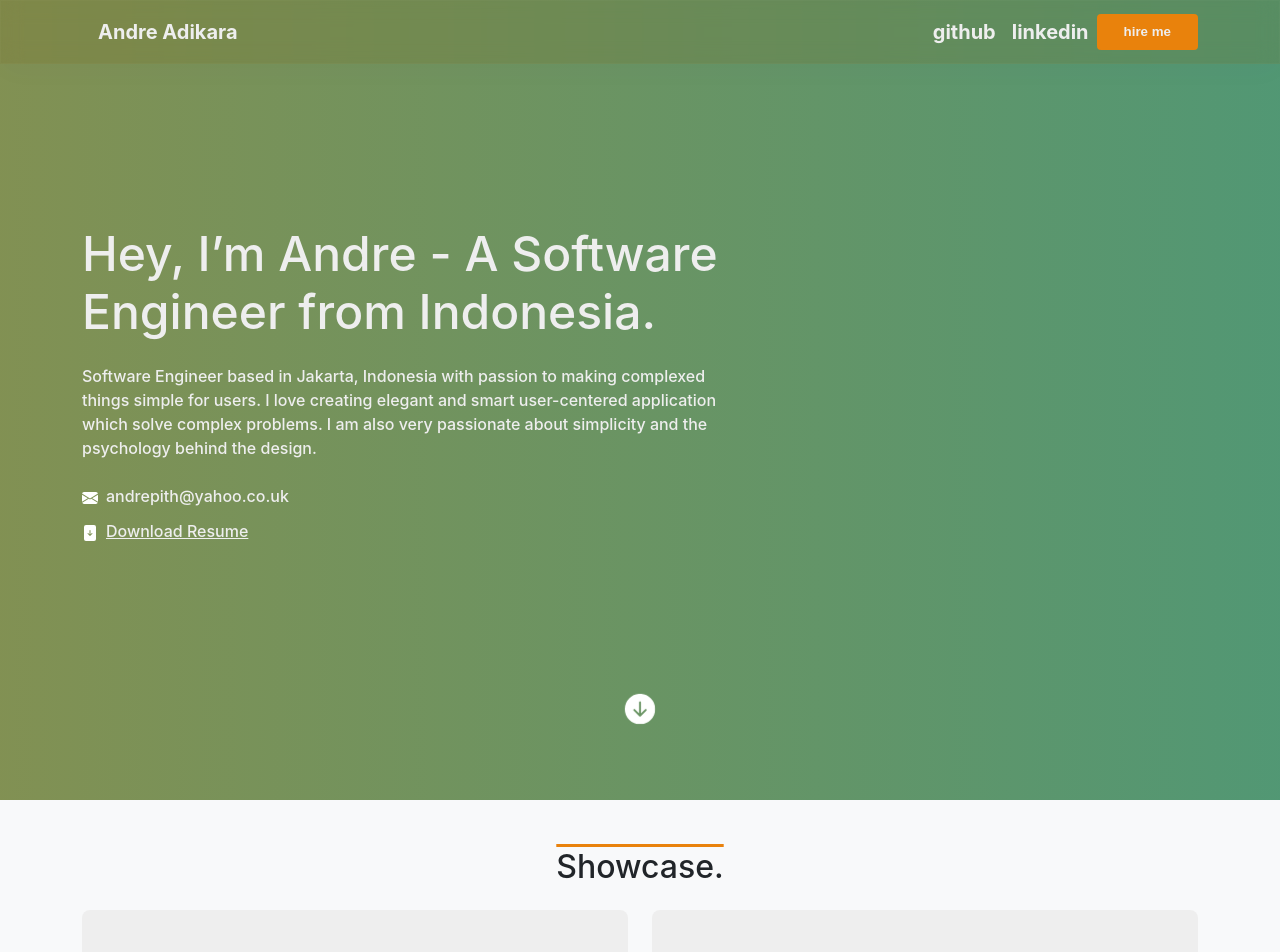
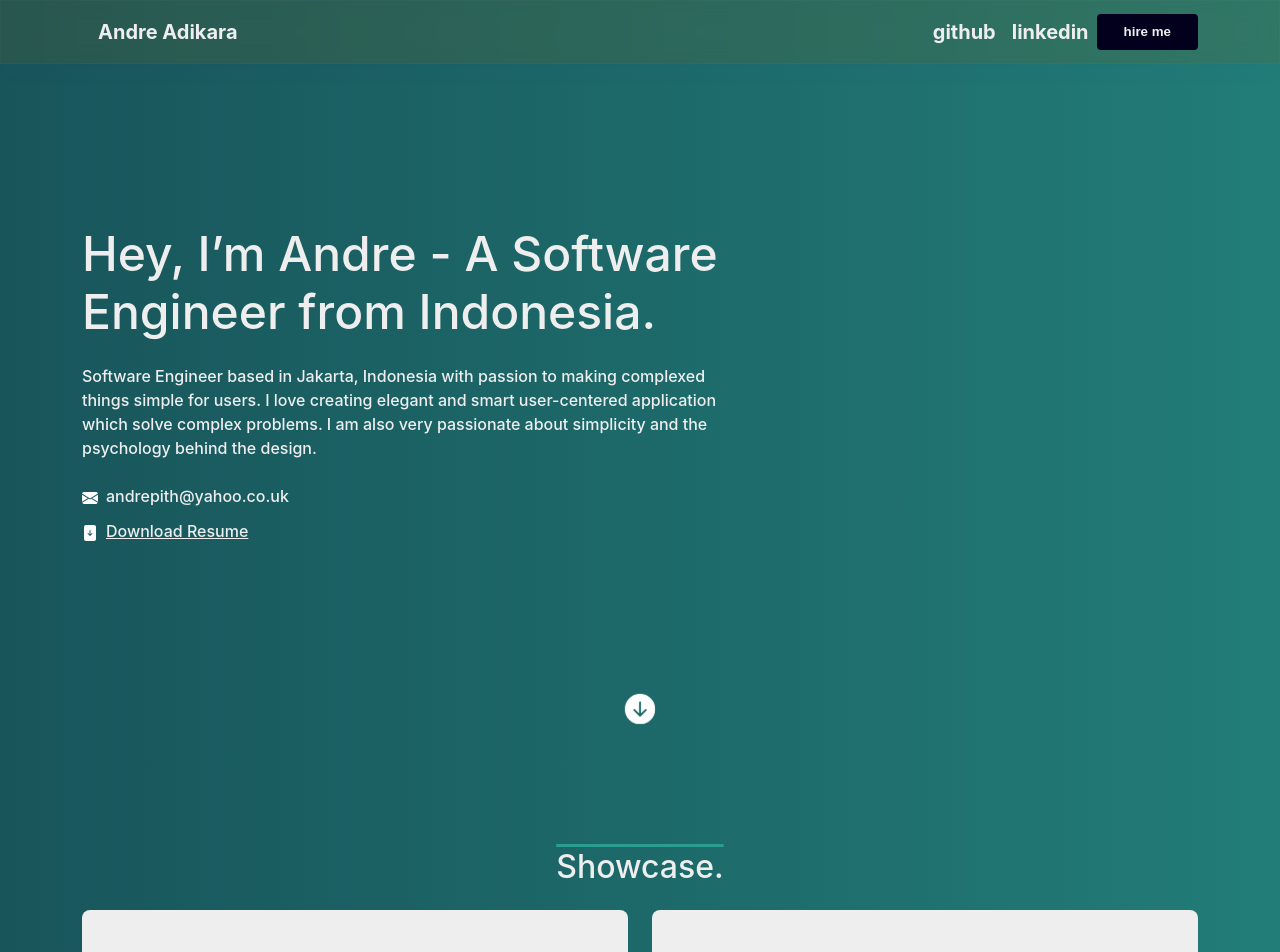
Before and after one commit to andrepith/andreadikarav2, a Next.js app: page / in a window 1280 px wide. Shown: the top 952 px of the page. Built offline with nearby package versions, Linux system fonts and the light colour scheme; no server answers.

Commit message:
Change primary color

```diff
--- a/src/components/LandingTop/styles.scss
+++ b/src/components/LandingTop/styles.scss
@@ -1,11 +1,4 @@
 .landing-top {
-  background: linear-gradient(
-    90deg,
-    $color-primary 0%,
-    $color-secondary 100%
-  );
-  background-size: 400% 400%;
-  animation: animateBg 10s ease infinite;
   height: 100vh;
   min-height: 500px;
   width: 100%;
--- a/src/components/Skillset/styles.scss
+++ b/src/components/Skillset/styles.scss
@@ -1,7 +1,6 @@
 .skillset {
   margin-top: 48px;
   padding-top: 48px;
-  background: $color-white;
 
   @include for-tablet-portrait-down {
     background: none;
@@ -39,16 +38,8 @@
   max-width: 100px !important;
   max-height: unset !important;
   cursor: pointer;
-  filter: grayscale(100%);
   transition: 0.3s;
   width: auto !important;
   height: auto !important;
-
-  &:hover {
-    filter: none;
-  }
-
-  @include for-tablet-portrait-down {
-    filter: none;
-  }
+  filter: drop-shadow(0.5px 0.5px 0.5px $color-white);
 }
--- /dev/null
+++ b/src/pages/styles.scss
@@ -0,0 +1,28 @@
+a:hover,
+.nav-link:hover {
+  color: $color-white;
+}
+
+.section-title {
+  color: $color-white;
+  text-decoration: overline;
+  text-decoration-color: $color-secondary;
+}
+
+.wrapper {
+  background: linear-gradient(90deg, $color-primary 0%, $color-secondary 100%);
+  background-size: 400% 400%;
+  animation: animateBg 10s ease infinite;
+}
+
+@keyframes animateBg {
+  0% {
+    background-position: 0% 50%;
+  }
+  50% {
+    background-position: 100% 50%;
+  }
+  100% {
+    background-position: 0% 50%;
+  }
+}
--- a/src/styles/base/_base.scss
+++ b/src/styles/base/_base.scss
@@ -12,14 +12,3 @@ code {
   font-family: source-code-pro, Menlo, Monaco, Consolas, "Courier New",
     monospace;
 }
-
-a:hover,
-.nav-link:hover {
-  color: $color-white;
-}
-
-.section-title {
-  color: var(--dark);
-  text-decoration: overline;
-  text-decoration-color: $color-primary;
-}
--- a/src/styles/base/_variables.scss
+++ b/src/styles/base/_variables.scss
@@ -1,6 +1,6 @@
-$color-primary: #e9820c;
+$color-primary: #03001e;
 $color-secondary: #2a9d8f;
 
 $color-white: #eee;
 $color-black: #000;
-$color-grey: #444
+$color-grey: #444;
--- a/src/styles/main.scss
+++ b/src/styles/main.scss
@@ -1,6 +1,7 @@
 @import "./base/variables";
 @import "./base/mixins";
 @import "./base/base";
+@import "../pages/styles.scss";
 @import "../components/NavBar/styles.scss";
 @import "../components/LandingTop/styles.scss";
 @import "../components//Showcase/styles.scss";
```
